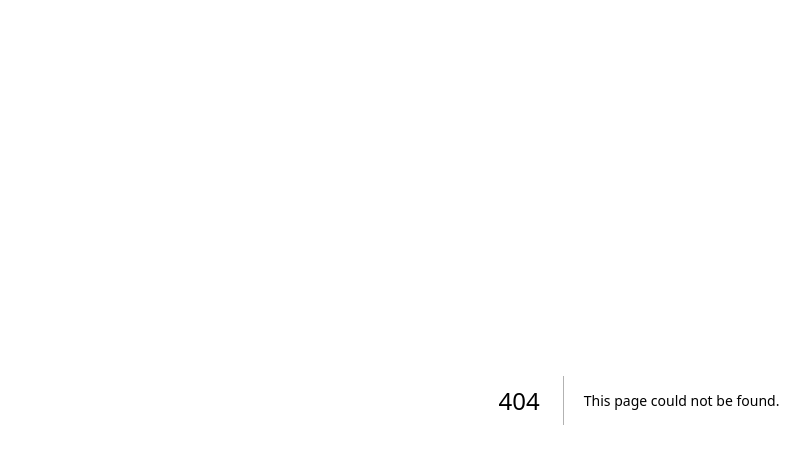
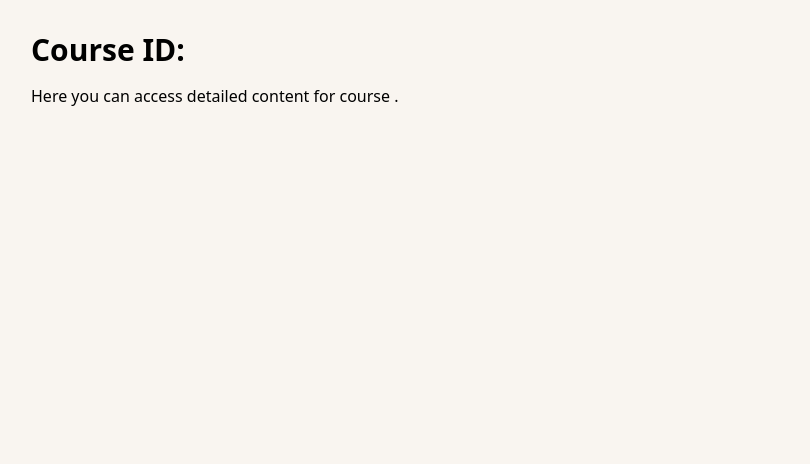
Before and after one commit to AstreaA/productmind, a Next.js app: page /courses in a window 1280 px wide. Before the commit this address had no page. Shown: the top 464 px of the page, without its empty margins (1-811 px from the left). Built offline with nearby package versions, Linux system fonts and the light colour scheme.

Commit message:
add new page

```diff
--- a/next.config.mjs
+++ b/next.config.mjs
@@ -3,6 +3,8 @@ const nextConfig = {
   images: {
     domains: [],
   },
+  output: 'export'
+
 };
 
 export default nextConfig;
--- /dev/null
+++ b/src/app/courses/page.js
@@ -0,0 +1,13 @@
+"use client";
+import { useParams } from 'next/navigation';
+
+export default function CoursePage() {
+  const { courseId } = useParams();
+
+  return (
+    <main className="min-h-screen p-8 bg-[#f9f5f0]">
+      <h1 className="text-3xl font-bold mb-4">Course ID: {courseId}</h1>
+      <p>Here you can access detailed content for course {courseId}.</p>
+    </main>
+  );
+}
--- a/src/app/page.js
+++ b/src/app/page.js
@@ -1,7 +1,7 @@
 "use client";
 import { useState } from 'react';
 import Link from 'next/link';
-
+import { useParams } from 'next/navigation';
 import Image from 'next/image';
 import Navbar from './components/Navbar.js';
 
@@ -103,7 +103,7 @@ export default function Home() {
 
             <li><button
 
-            className="mt-2 mb-2 px-4 py-2 bg-[#d62828] text-[#EFE2BA] rounded-full hover:bg-[#d62828] transition"><Link href={`/course/${course.id}.js`}>Enter Course</Link></button></li>
+            className="mt-2 mb-2 px-4 py-2 bg-[#d62828] text-[#EFE2BA] rounded-full hover:bg-[#d62828] transition"><Link href={`/courses/${course.id}`}>Enter Course</Link></button></li>
           </ul>
           </div>
       ))}
```
